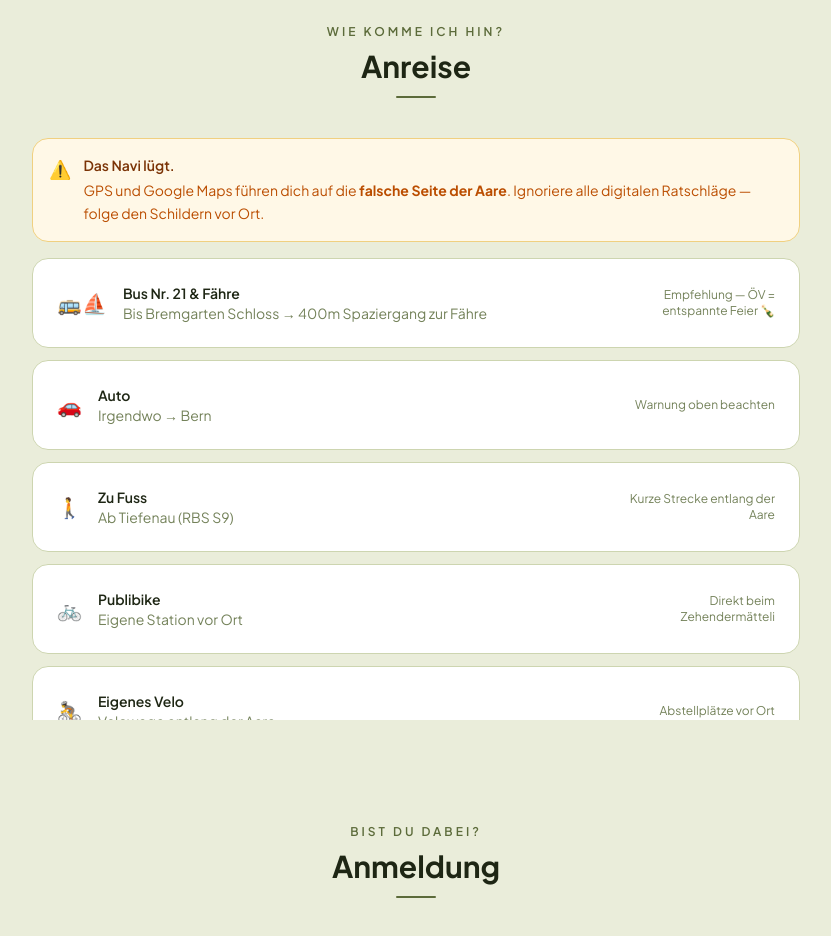
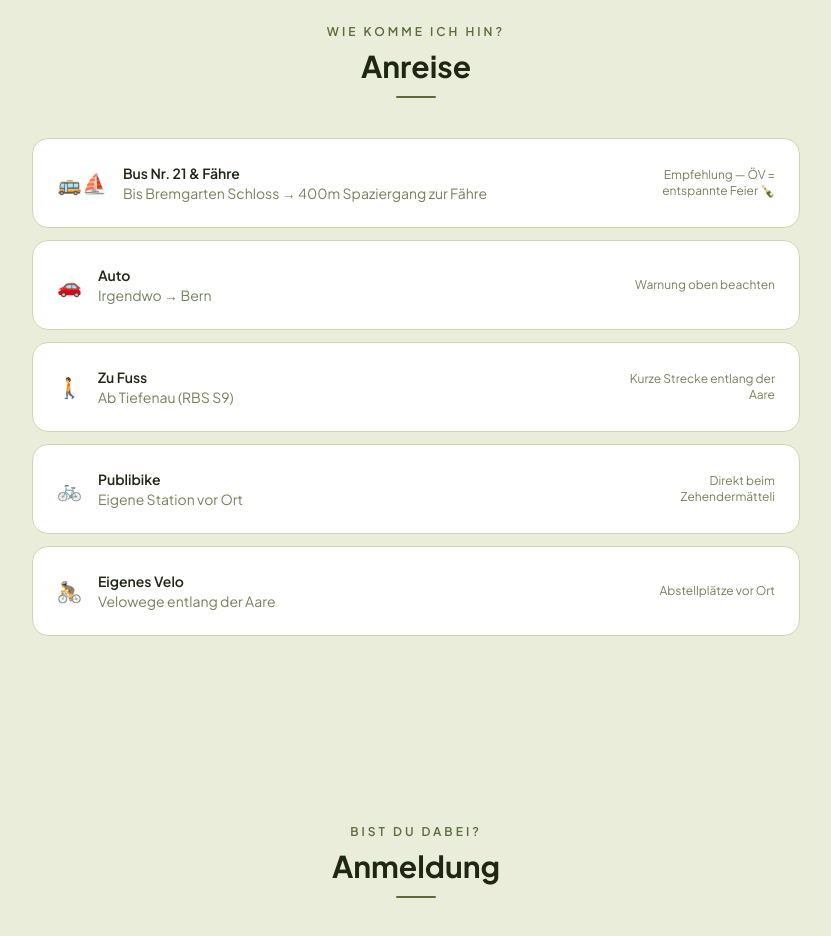
Before and after one commit to laurentb-wq/hochzeit-mila, a Next.js app: page / in a window 1280 px wide. Shown: the part 2480-3416 px from the top of the page, without its empty margins (224-1055 px from the left). Built offline with nearby package versions, Linux system fonts and the light colour scheme.

Commit message:
Remove GPS warning box from Anreise

```diff
--- a/app/components/FullPageLayout.tsx
+++ b/app/components/FullPageLayout.tsx
@@ -212,13 +212,6 @@ export default function FullPageLayout() {
         <div className="px-6 py-10 flex-1 overflow-y-auto">
           <div className="max-w-3xl mx-auto">
             <SectionHeader label="Wie komme ich hin?" title="Anreise" />
-            <div className="mb-4 p-4 rounded-2xl border flex gap-3 items-start" style={{ background: "#FFF8E7", borderColor: "#F0D080" }}>
-              <span className="text-lg flex-shrink-0">⚠️</span>
-              <div>
-                <p className="font-semibold text-sm text-amber-900 mb-1">Das Navi lügt.</p>
-                <p className="text-sm text-amber-700 leading-relaxed">GPS und Google Maps führen dich auf die <strong>falsche Seite der Aare</strong>. Ignoriere alle digitalen Ratschläge — folge den Schildern vor Ort.</p>
-              </div>
-            </div>
             <div className="space-y-3">
               {[
                 { icon: "🚌⛵", title: "Bus Nr. 21 & Fähre", from: "Bis Bremgarten Schloss → 400m Spaziergang zur Fähre", note: "Empfehlung — ÖV = entspannte Feier 🍾" },
```
